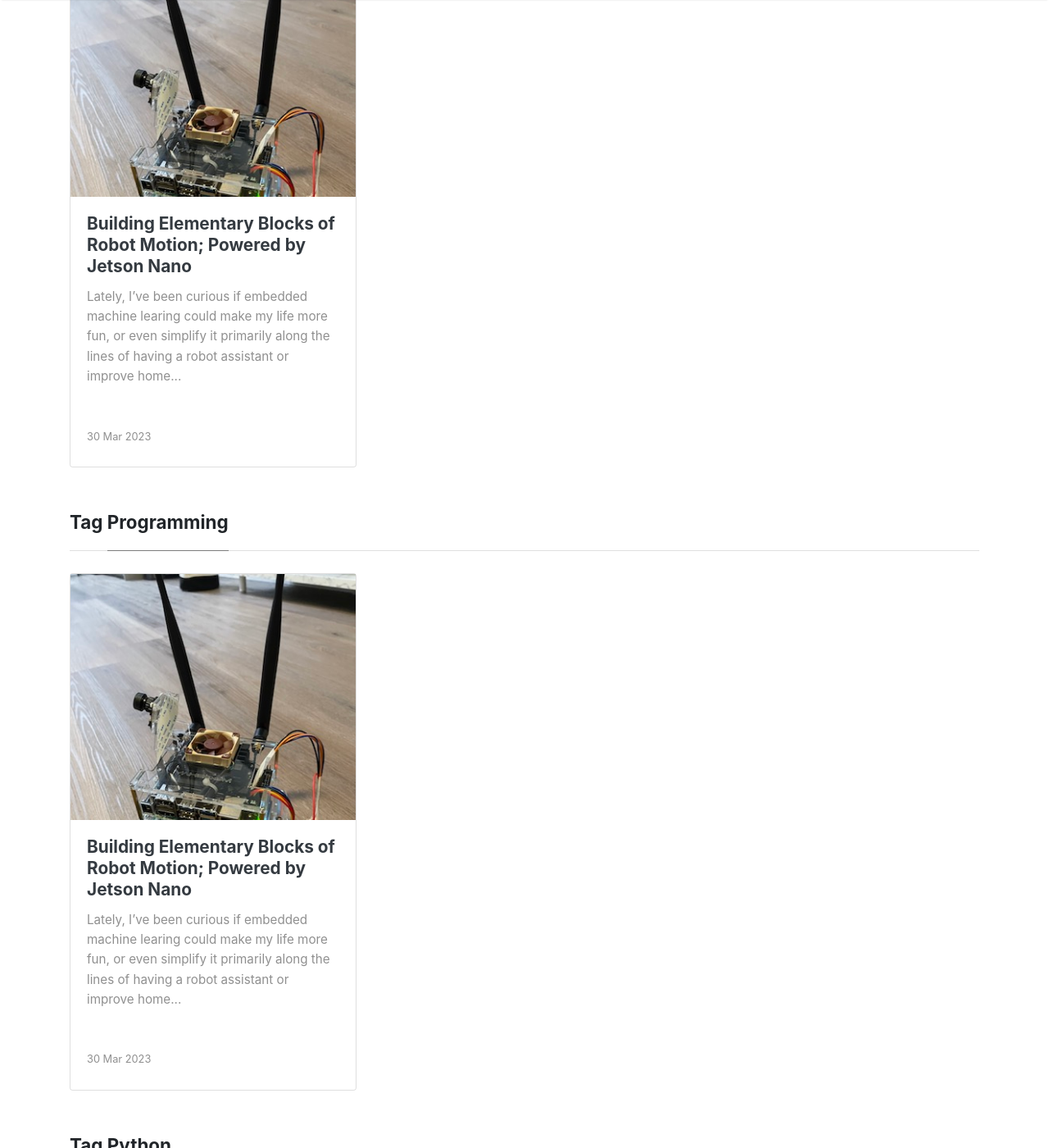
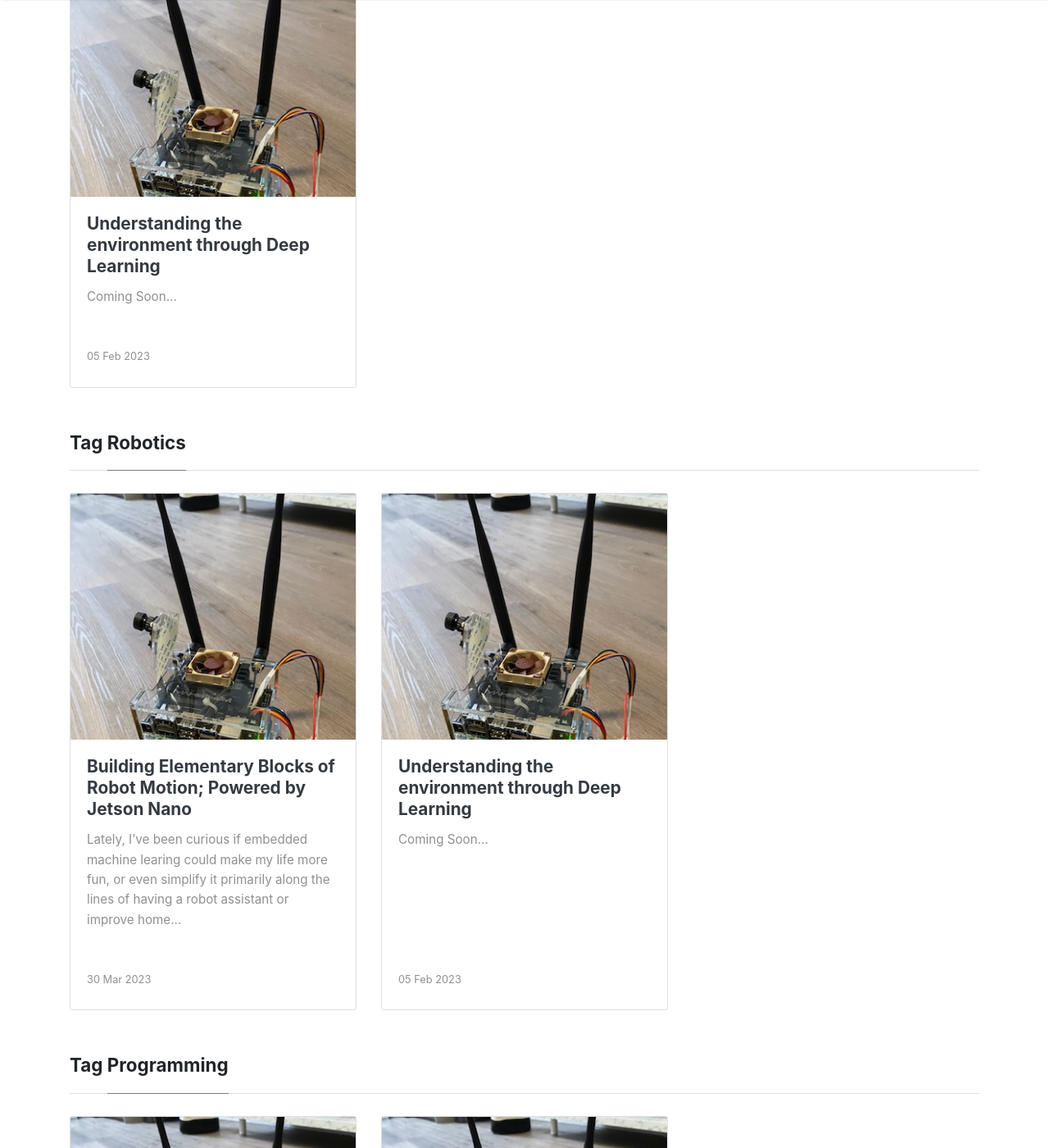
Before and after one commit to darthMaulJr/darthmauljr.github.io, a Jekyll site: the page built from _pages/tags.md, in a window 1280 px wide and 1400 px high, scrolled down 337 px. Shown: the whole window at 82% size. Built offline with Jekyll 4.4.1, drawn with Linux system fonts in a browser that asks for light colours; nearby versions of some CDN libraries; some of the changed text lies outside the part shown.

Commit message:
update post

```diff
--- /dev/null
+++ b/_posts/2023-02-05-collision-avoidance-with-deep-learning.md
@@ -0,0 +1,12 @@
+---
+layout: post
+title:  "Understanding the environment through Deep Learning"
+author: Sreejith Sreekumar
+tags: [Machine Learning, Robotics, Programming, Python, Embedded]
+image: assets/images/bot.jpeg
+description: ""
+featured: false
+hidden: true
+---
+
+Coming Soon...
```
Also changed, not shown: _posts/2023-03-30-elementary-blocks-of-robotics.md (+1 -1 lines).
